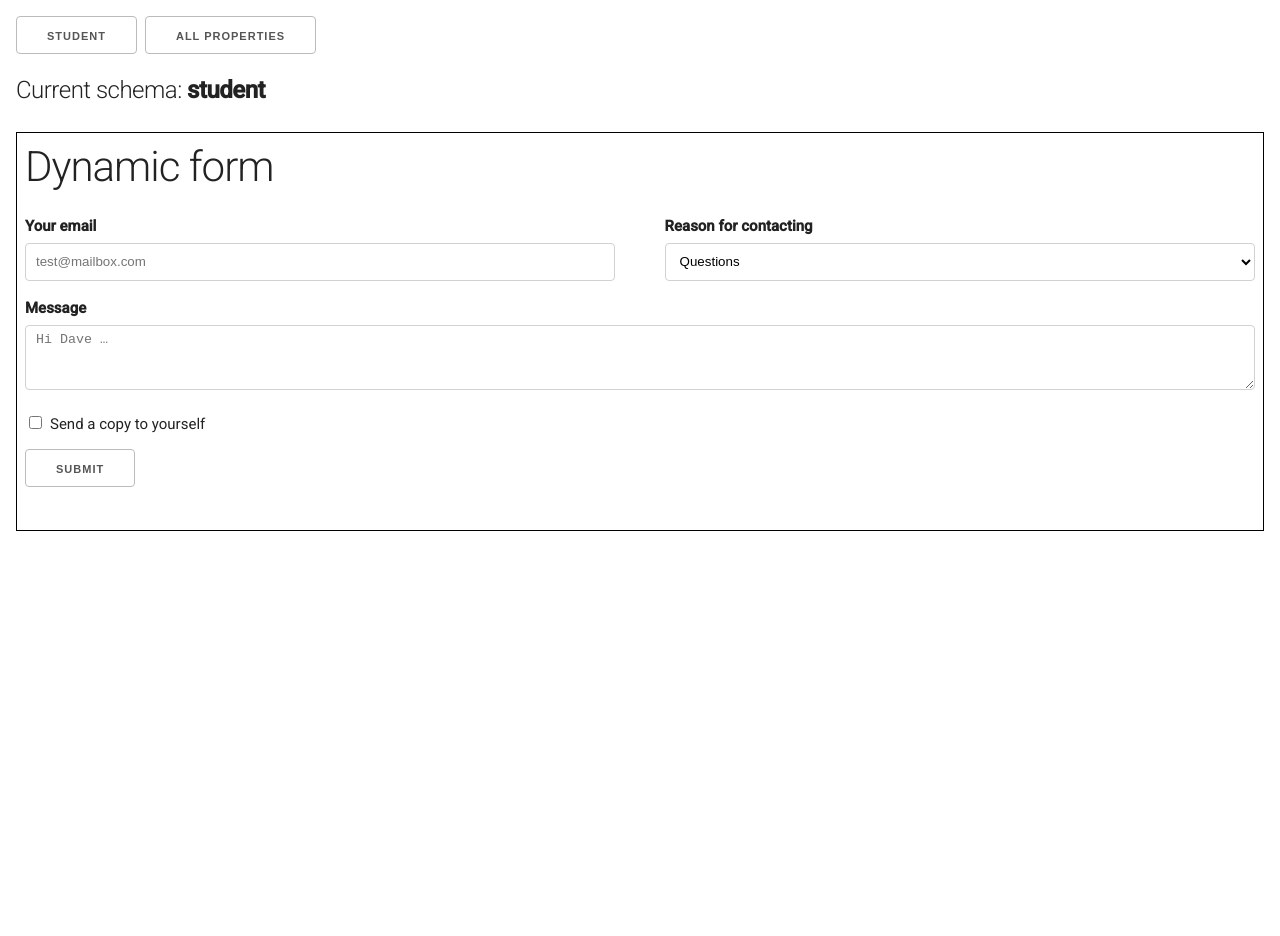
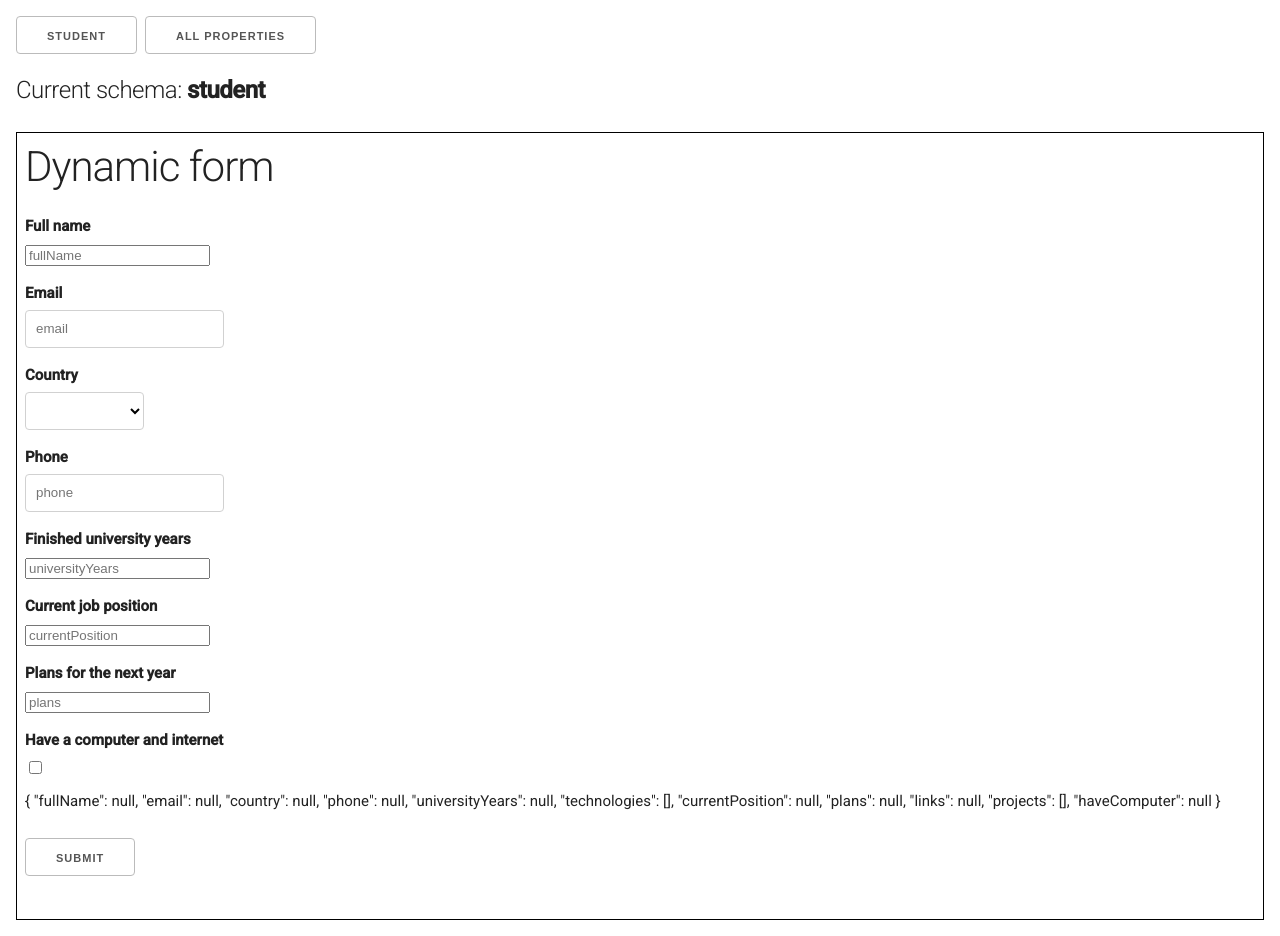
Before and after one commit to vlad-khitev-axon/angular-form-builder, an Angular app: page / in a window 1280 px wide. Before the commit the page ends 800 px from the top, so only its background shows below. Built offline with nearby package versions, Linux system fonts and the light colour scheme.

Commit message:
build:html,render form component

```diff
--- a/src/app/app.module.ts
+++ b/src/app/app.module.ts
@@ -4,10 +4,11 @@ import { BrowserModule } from '@angular/platform-browser'
 import { AppComponent } from './app.component'
 import { FormBuilderComponent } from './form-builder/form-builder.component'
 import { BrowserAnimationsModule } from '@angular/platform-browser/animations'
+import { ReactiveFormsModule } from '@angular/forms'
 
 @NgModule({
   declarations: [AppComponent, FormBuilderComponent],
-  imports: [BrowserModule, BrowserAnimationsModule],
+  imports: [BrowserModule, BrowserAnimationsModule ,ReactiveFormsModule],
   providers: [],
   bootstrap: [AppComponent],
 })
--- a/src/app/form-builder/form-builder.component.html
+++ b/src/app/form-builder/form-builder.component.html
@@ -1,26 +1,40 @@
-<form (submit)="handleSubmit($event)">
-  <!-- The code below is an example! Feel free to remove it! -->
-  <div class="row">
-    <div class="six columns">
-      <label for="exampleEmailInput">Your email</label>
-      <input class="u-full-width" type="email" placeholder="test@mailbox.com" id="exampleEmailInput">
-    </div>
-    <div class="six columns">
-      <label for="exampleRecipientInput">Reason for contacting</label>
-      <select class="u-full-width" id="exampleRecipientInput">
-        <option value="Option 1">Questions</option>
-        <option value="Option 2">Admiration</option>
-        <option value="Option 3">Can I get your number?</option>
-      </select>
-    </div>
-  </div>
-  <label for="exampleMessage">Message</label>
-  <textarea class="u-full-width" placeholder="Hi Dave …" id="exampleMessage"></textarea>
-  <label class="example-send-yourself-copy">
-    <input type="checkbox">
-    <span class="label-body">Send a copy to yourself</span>
-  </label>
-  <!-- The code above is an example! Feel free to remove it! -->
 
-  <button type="submit">Submit</button>
-</form>
+    <form [formGroup]= "myFormGroup" >
+
+      <div   class="formGroup" *ngFor="let item of schema.properties ">
+
+         <div *ngIf="item.type == 'string'">
+             <label  for="{{item.name}}">{{item.label}}</label>
+             <input [formControlName]="item.name"
+                    id="{{item.name}}"
+                    name="{{item.name}}"
+                    [type]="item?.inputType"
+                    [placeholder]="item.name">
+         </div>
+
+         <div *ngIf="item.type == 'number'" >
+              <label for="{{item.name}}">{{item.label}}</label>
+              <input [formControlName]="item.name" id="{{item.name}}" [placeholder]="item.name">
+         </div>
+
+         <div *ngIf="item.type == 'enum'">
+             <label for="{{item.name}}">{{item.label}}</label>
+             <select [formControlName]="item.name" id="{{item.name}}" name="{{item.name}}" id="">
+                 <option value="" selected disabled hidden>Choose here</option>
+                 <option *ngFor="let country of item.options" value="{{country.value}}">
+                  {{country.label}}
+                 </option>
+             </select>
+         </div>
+
+         <div *ngIf="item.type == 'boolean'">
+             <label for="{{item.name}}">{{item.label}}</label>
+              <input [formControlName]="item.name" id="{{item.name}}" type="checkbox"  name="{{item.name}}">
+         </div>
+
+      </div>
+
+   <p>{{myFormGroup.value | json}}</p>
+
+      <button  type="submit">submit</button>
+  </form>
--- a/src/app/form-builder/form-builder.component.ts
+++ b/src/app/form-builder/form-builder.component.ts
@@ -1,4 +1,5 @@
 import { Component, EventEmitter, Input, OnInit, Output } from '@angular/core'
+import { FormArray, FormControl, FormGroup } from '@angular/forms'
 import { ObjectSchema } from './core/types'
 
 @Component({
@@ -13,9 +14,33 @@ export class FormBuilderComponent implements OnInit {
   // Do not modify this property
   @Output() onSubmit = new EventEmitter<any>()
 
+  myFormGroup!:FormGroup
+
   constructor() {}
 
-  ngOnInit(): void {}
+  ngOnInit(): void {
+    this.myFormGroup = this.toFormGroup(this.schema)
+  }
+
+  toFormGroup(schema: ObjectSchema ) {
+    const group: any = {};
+
+    schema.properties.forEach(items => {
+      // console.log(question)
+      if(items.type == 'string' || items.type == 'number' || items.type == 'enum' || items.type == 'boolean'){
+        group[items.name] = new FormControl()
+      }
+      else if(items.type == 'array'){
+       group[items.name] = new FormArray([])
+      }
+      else if(items.type == 'object'){
+        group[items.name] = new FormControl()
+      }
+
+    });
+    return new FormGroup(group);
+  }
+
 
   handleSubmit(event: Event) {
     event.preventDefault()
```
Also changed, not shown: 1 other file (tests, documents, lock files or other folders).
